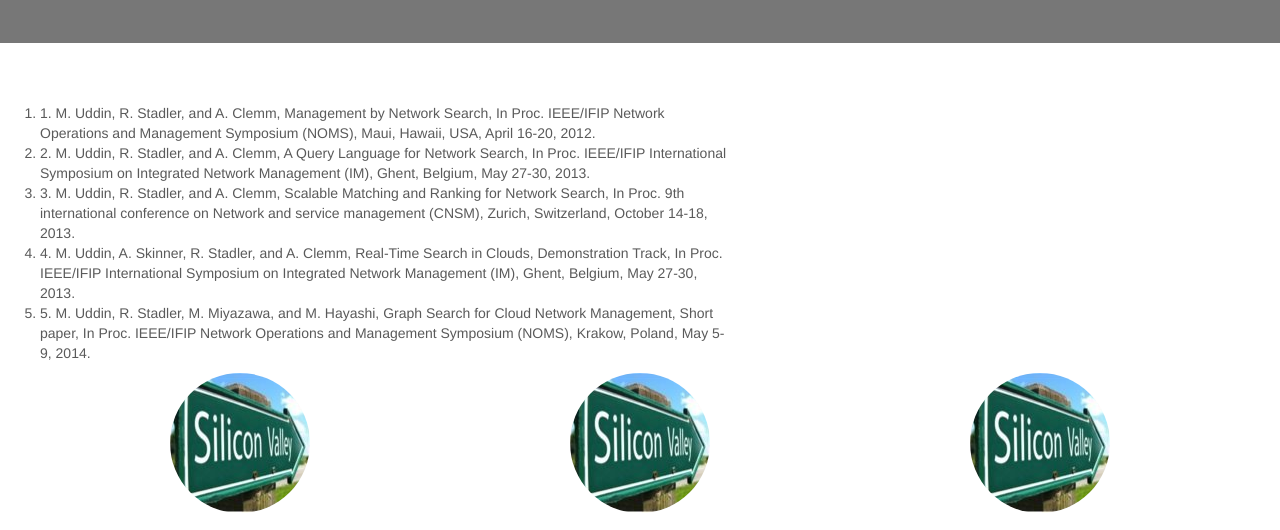
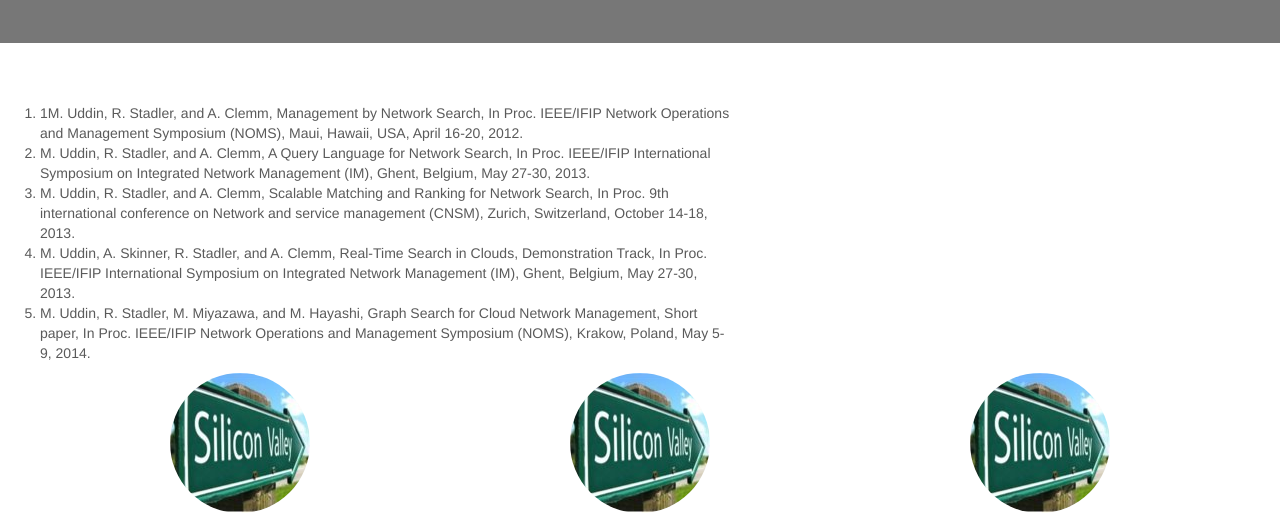
Before and after one commit to cseminhaj/networksearch.github.io, a plain HTML site: page index.html in a window 1280 px wide. Shown: the part 257-787 px from the top of the page. Drawn offline with nearby package versions, Linux system fonts and the light colour scheme.

Commit message:
fix publication

```diff
--- a/index.html
+++ b/index.html
@@ -88,14 +88,14 @@
       <div class="row featurette">
         <div class="col-md-7">
           <ol>
-            <li>1.  M. Uddin, R. Stadler, and A. Clemm, Management by Network Search, In Proc. IEEE/IFIP Network Operations and Management Symposium (NOMS), Maui, Hawaii, USA, April 16-20, 2012.</li>
-            <li>2.  M. Uddin, R. Stadler, and A. Clemm, A Query Language for Network Search, In Proc. IEEE/IFIP International Symposium on Integrated Network Management (IM), Ghent, Belgium, May 27-30, 2013.
+            <li>1M. Uddin, R. Stadler, and A. Clemm, Management by Network Search, In Proc. IEEE/IFIP Network Operations and Management Symposium (NOMS), Maui, Hawaii, USA, April 16-20, 2012.</li>
+            <li>M. Uddin, R. Stadler, and A. Clemm, A Query Language for Network Search, In Proc. IEEE/IFIP International Symposium on Integrated Network Management (IM), Ghent, Belgium, May 27-30, 2013.
             </li>
-            <li>3.  M. Uddin, R. Stadler, and A. Clemm, Scalable Matching and Ranking for Network Search, In Proc. 9th international conference on Network and service management (CNSM), Zurich, Switzerland, October 14-18, 2013.
+            <li>M. Uddin, R. Stadler, and A. Clemm, Scalable Matching and Ranking for Network Search, In Proc. 9th international conference on Network and service management (CNSM), Zurich, Switzerland, October 14-18, 2013.
             </li>
-            <li>4.  M. Uddin, A. Skinner, R. Stadler, and A. Clemm, Real-Time Search in Clouds, Demonstration Track, In Proc. IEEE/IFIP International Symposium on Integrated Network Management (IM), Ghent, Belgium, May 27-30, 2013.
+            <li>M. Uddin, A. Skinner, R. Stadler, and A. Clemm, Real-Time Search in Clouds, Demonstration Track, In Proc. IEEE/IFIP International Symposium on Integrated Network Management (IM), Ghent, Belgium, May 27-30, 2013.
             </li>
-            <li>5.  M. Uddin, R. Stadler, M. Miyazawa, and M. Hayashi, Graph Search for Cloud Network Management, Short paper, In Proc. IEEE/IFIP Network Operations and Management Symposium (NOMS), Krakow, Poland, May 5-9, 2014.
+            <li>M. Uddin, R. Stadler, M. Miyazawa, and M. Hayashi, Graph Search for Cloud Network Management, Short paper, In Proc. IEEE/IFIP Network Operations and Management Symposium (NOMS), Krakow, Poland, May 5-9, 2014.
             </li>
 
           </ol>
```
